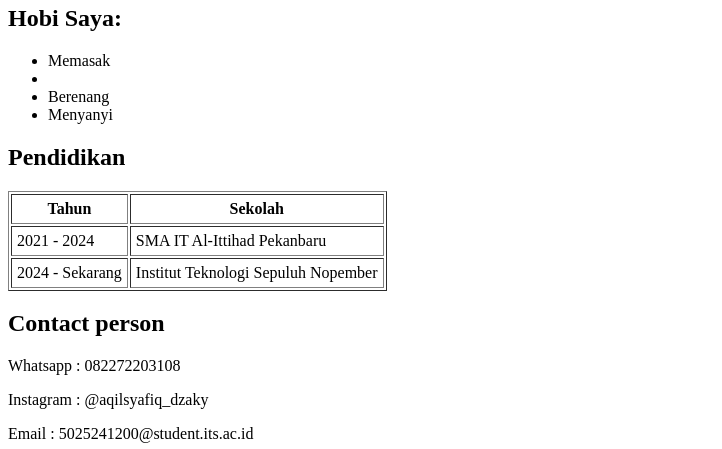
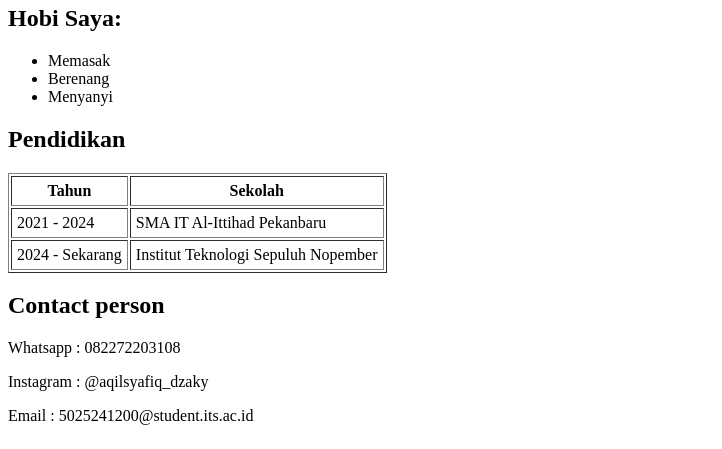
Before and after one commit to Aqilsyafiqdzaky/biodata-aqil-syafiq.github.io, a plain HTML site: page index.html in a window 1280 px wide. Shown: the part 333-782 px from the top of the page, without its empty margins (0-722 px from the left). Drawn offline with Linux system fonts and the light colour scheme.

Commit message:
Update index.html

```diff
--- a/index.html
+++ b/index.html
@@ -20,7 +20,7 @@
     <!-- List -->
     <h2>Hobi Saya:</h2>
     <ul>
-        <li>Memasak<li></li>
+        <li>Memasak</li>
         <li>Berenang</li>
         <li>Menyanyi</li>
     </ul>
```
